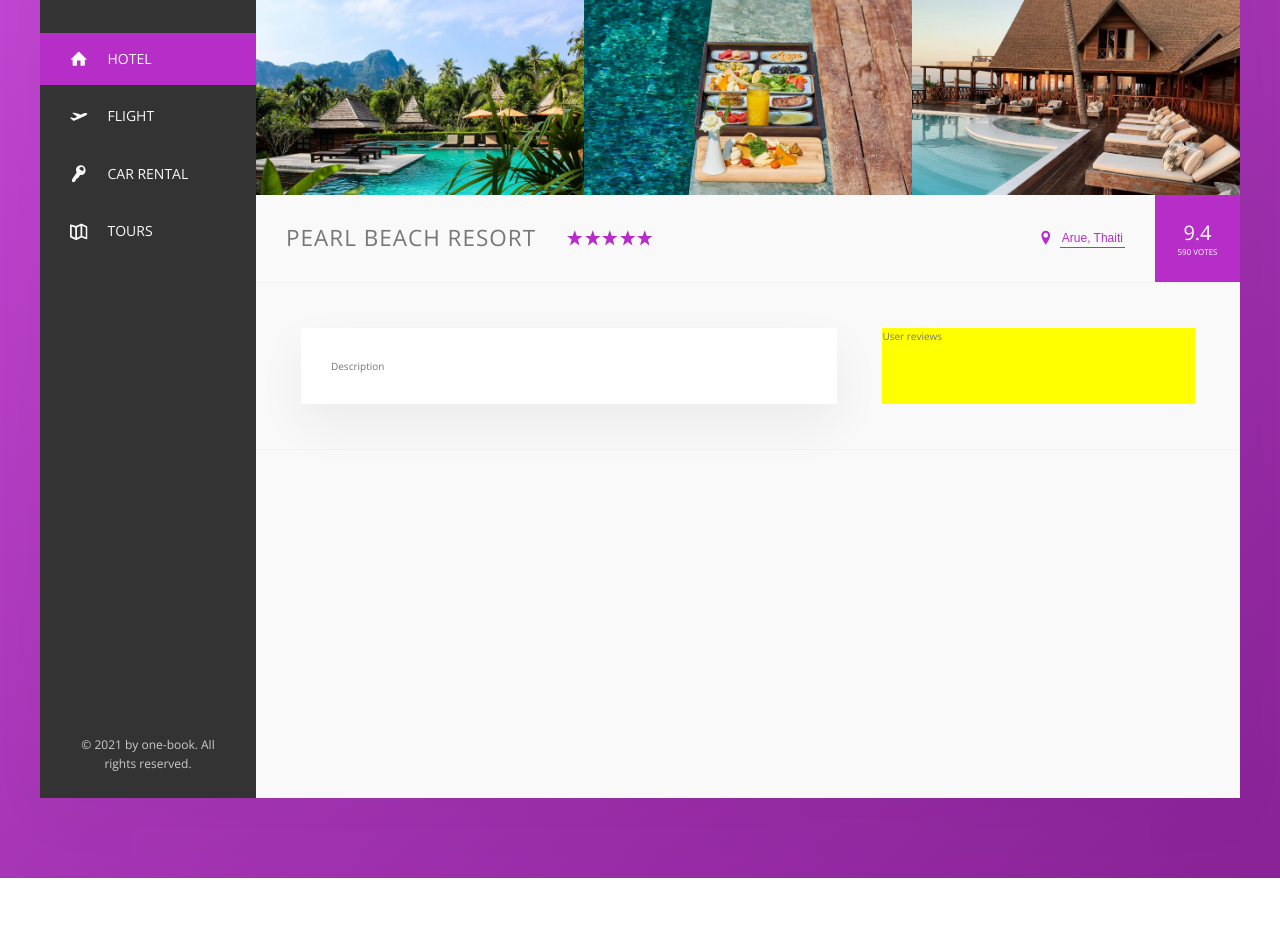
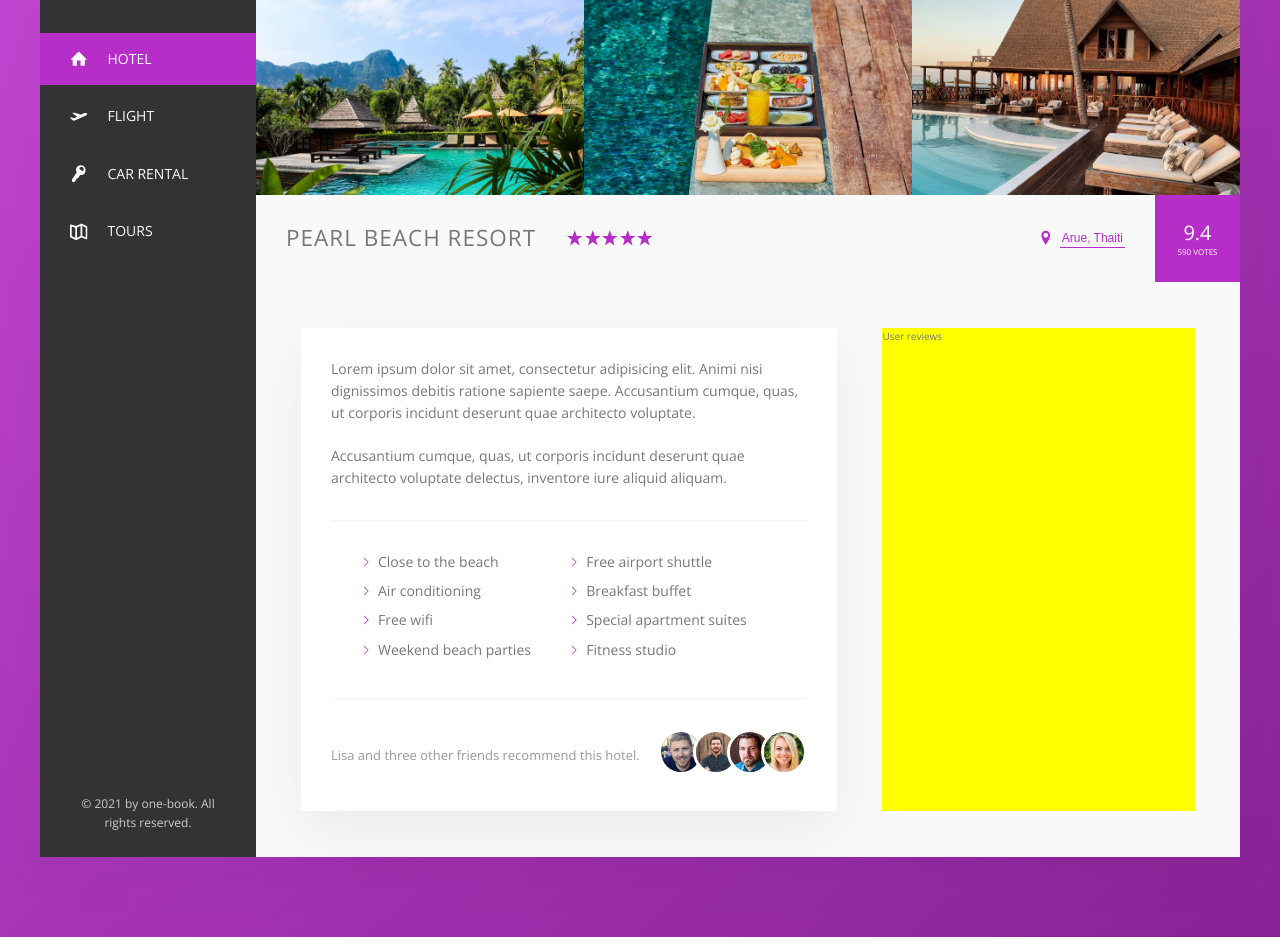
Before and after one commit to MareikeHeuer/flexbox-project-one-book, a website: page index.html in a window 1280 px wide. Shown: the part 152-1089 px from the top of the page. Before the commit the page ends 1030 px from the top, so only its background shows below. Drawn offline with nearby package versions, Linux system fonts and the light colour scheme.

Commit message:
description section complete

```diff
--- a/index.html
+++ b/index.html
@@ -152,7 +152,55 @@
           </div>
 
           <div class="detail">
-            <div class="description">Description</div>
+            <div class="description">
+              <p class="paragraph">
+                Lorem ipsum dolor sit amet, consectetur adipisicing elit. Animi
+                nisi dignissimos debitis ratione sapiente saepe. Accusantium
+                cumque, quas, ut corporis incidunt deserunt quae architecto
+                voluptate.
+              </p>
+              <p class="paragraph">
+                Accusantium cumque, quas, ut corporis incidunt deserunt quae
+                architecto voluptate delectus, inventore iure aliquid aliquam.
+              </p>
+              <ul class="list">
+                <li class="list__item">Close to the beach</li>
+                <li class="list__item">Free airport shuttle</li>
+                <li class="list__item">Air conditioning</li>
+                <li class="list__item">Breakfast buffet</li>
+                <li class="list__item">Free wifi</li>
+                <li class="list__item">Special apartment suites</li>
+                <li class="list__item">Weekend beach parties</li>
+                <li class="list__item">Fitness studio</li>
+              </ul>
+              <div class="recommend">
+                <p class="recommend__count">
+                  Lisa and three other friends recommend this hotel.
+                </p>
+                <div class="recommend__friends">
+                  <img
+                    src="img/user-3.jpg"
+                    alt="Friend 1"
+                    class="recommend__photo"
+                  />
+                  <img
+                    src="img/user-4.jpg"
+                    alt="Friend 2"
+                    class="recommend__photo"
+                  />
+                  <img
+                    src="img/user-5.jpg"
+                    alt="Friend 3"
+                    class="recommend__photo"
+                  />
+                  <img
+                    src="img/user-6.jpg"
+                    alt="Friend 4"
+                    class="recommend__photo"
+                  />
+                </div>
+              </div>
+            </div>
             <div class="user-reviews">User reviews</div>
           </div>
         </main>
--- a/sass/_components.scss
+++ b/sass/_components.scss
@@ -308,3 +308,77 @@
     box-shadow: none;
   }
 }
+
+////////////////
+// PARAGRAPH
+.paragraph:not(:last-of-type) {
+  margin-bottom: 2rem;
+}
+
+////////////////
+// LIST
+.list {
+  list-style: none;
+  margin: 3rem 0;
+  padding: 3rem;
+  border-top: var(--line);
+  border-bottom: var(--line);
+
+  display: flex;
+  flex-wrap: wrap; // allows elements to wrap to new lines when theres not enough space
+
+  &__item {
+    flex: 0 0 50%;
+    margin-bottom: 0.7rem;
+  }
+
+  &__item::before {
+    content: "";
+    display: inline-block;
+    height: 1rem;
+    width: 1rem;
+    margin-right: 0.7rem;
+
+    // approach for older browsers
+    // background-image: url(../img/chevron-thin-right.svg);
+    // background-size: cover;
+
+    // Newer browsers - masks
+    // Mask defines an area where we can look through the element and see what is behind
+    // Use icon as the mask
+    background-color: var(--color-primary);
+    -webkit-mask-image: url(../img/chevron-thin-right.svg);
+    -webkit-mask-size: cover;
+  }
+}
+
+////////////////
+// RECOMMEND
+.recommend {
+  font-size: 1.3rem;
+  color: var(--color-grey-dark-3);
+
+  display: flex;
+  align-items: center;
+  justify-content: space-between;
+
+  &__count {
+    // margin-right: auto;
+  }
+
+  &__friends {
+  }
+
+  &__photo {
+    box-sizing: content-box; // gives white border around image. Border-box includes padding and border into height and width of element.
+    // in this case content-box, because padding should be added on top of the element
+    height: 4rem;
+    width: 4rem;
+    border-radius: 50%;
+    border: 3px solid var(--color-white);
+
+    &:not(:last-child) {
+      margin-right: -1.5rem;
+    }
+  }
+}
--- a/sass/_layout.scss
+++ b/sass/_layout.scss
@@ -35,9 +35,6 @@
 }
 
 .hotel-view {
-  //test
-  height: 80rem;
-
   flex: 1;
   // the element should grow as much as it can
   // element should fill entire remaining width of content container
@@ -51,6 +48,7 @@
 }
 
 .description {
+  font-size: 1.4rem;
   background-color: var(--color-white);
   box-shadow: var(--shadow-light);
   padding: 3rem;
```
Also changed, not shown: css/style.css.
